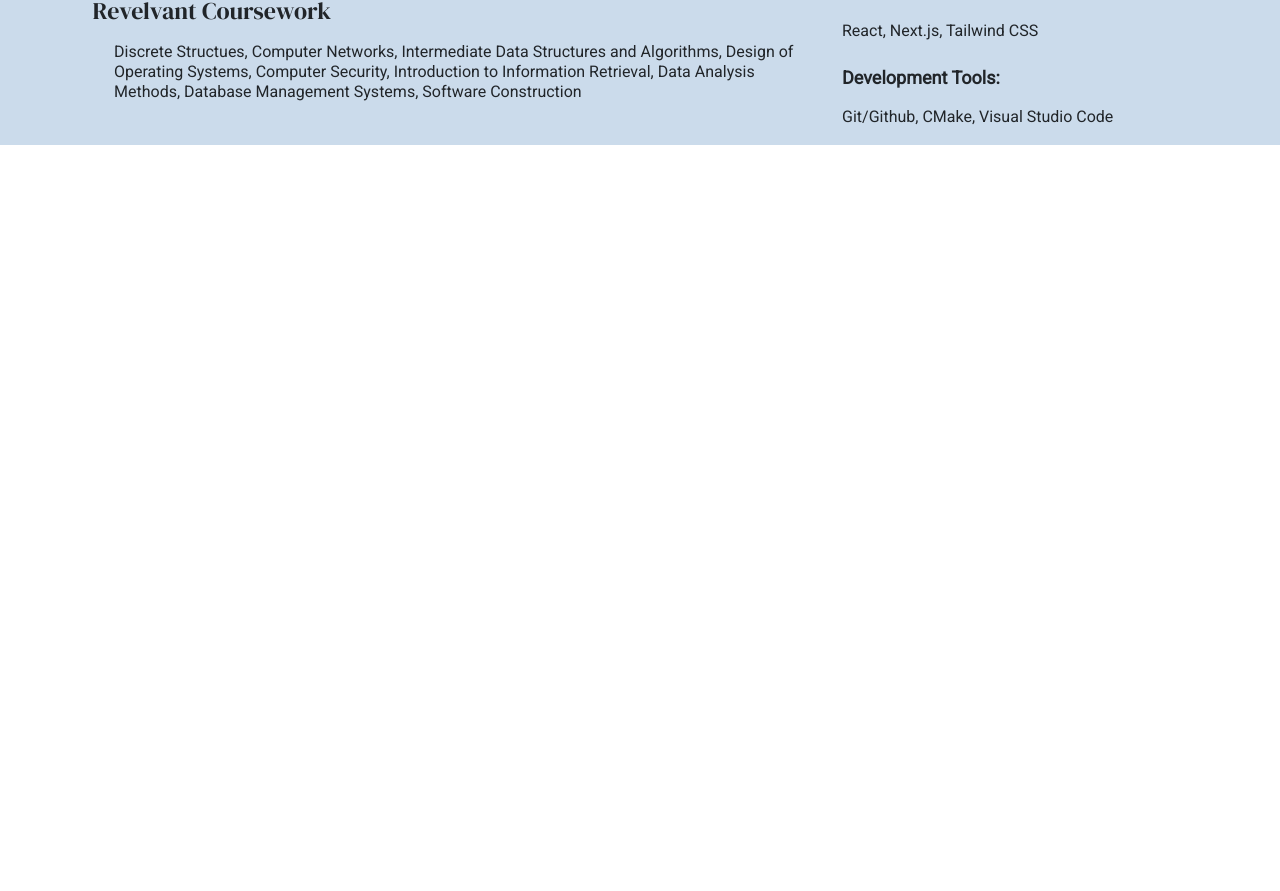
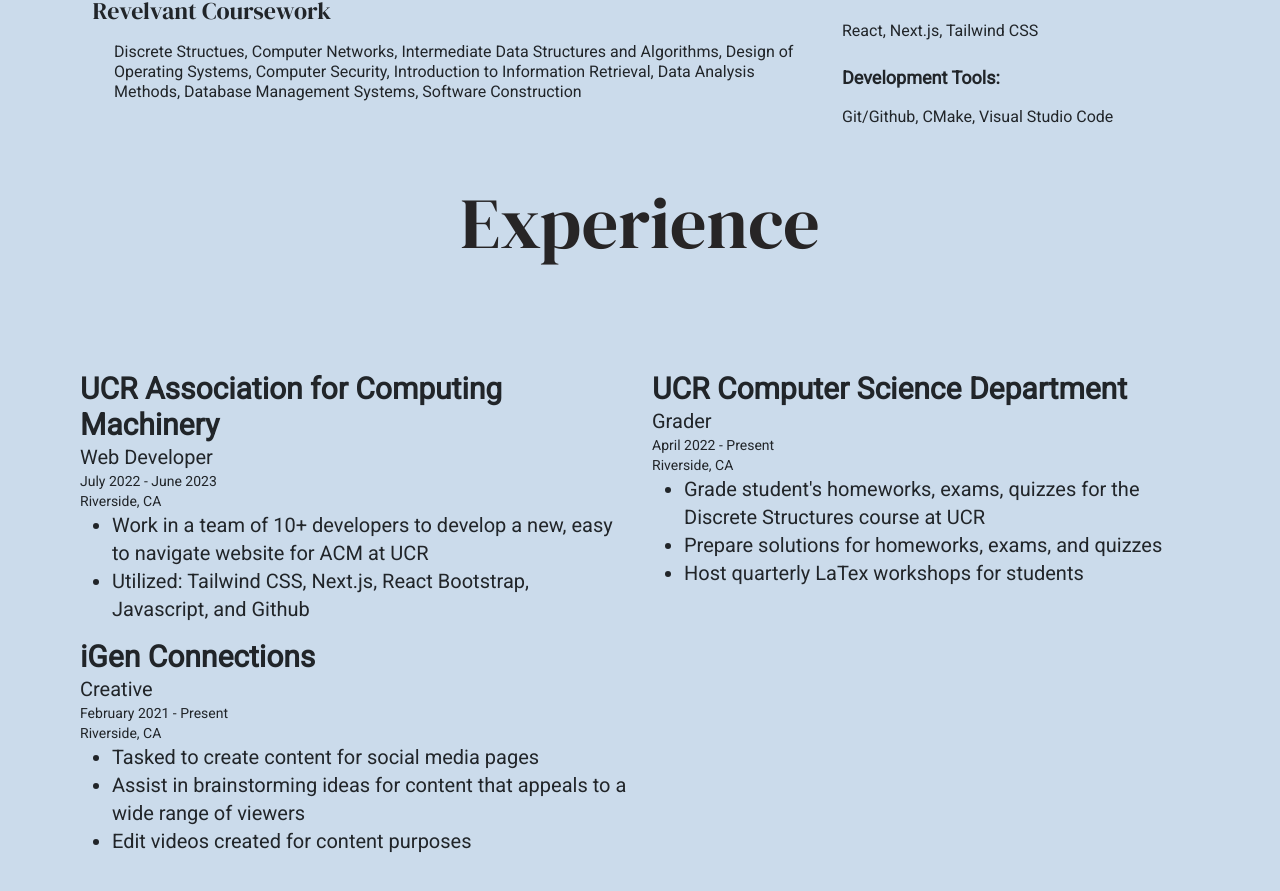
Before and after one commit to Sarah-Rami27/Sarah-Rami27.github.io, a Next.js app: page / in a window 1280 px wide. Shown: the part 1490-2381 px from the top of the page. Before the commit the page ends 1635 px from the top, so only its background shows below. Built offline with nearby package versions, Linux system fonts and the light colour scheme.

Commit message:
Added Experience Page

```diff
--- a/components/Experience.js
+++ b/components/Experience.js
@@ -1,7 +1,47 @@
 import React from "react";
+import experiences from "./data/experiences";
+import { Row, Col } from "react-bootstrap";
 
 const Experience = () => {
-  return <></>;
+  return (
+    <main className="bg-lightblue min-h-screen flex flex-col items-center justify-center">
+      <div className="px-20 mb-8">
+        <p className="text-6xl lg:text-7xl pb-24 text-darkbrown font-serif-display text-center">
+          Experience
+        </p>
+        <Row>
+          {experiences.map((experiences, index) => {
+            const evenIndex = index % 2 == 0;
+            const colSize = evenIndex ? 6 : 6;
+            return (
+              <Col xl={colSize} key={index} className="">
+                <div className="flex justify-between">
+                  <div className="text-xl">
+                    <p className="m-0 text-3xl font-semibold font-roboto ">
+                      {experiences.organization}
+                    </p>
+                    <p className="m-0 font-roboto">{experiences.role}</p>
+                    <p className="m-0 text-sm text-left font-roboto">
+                      {experiences.duration}
+                      <br />
+                      {experiences.location}
+                    </p>
+                    <ul className="list-disc">
+                      {experiences.description.map((description, index) => (
+                        <li className=" text-md font-roboto" key={index}>
+                          {description}
+                        </li>
+                      ))}
+                    </ul>
+                  </div>
+                </div>
+              </Col>
+            );
+          })}
+        </Row>
+      </div>
+    </main>
+  );
 };
 
 export default Experience;
--- /dev/null
+++ b/components/data/experiences.js
@@ -0,0 +1,36 @@
+const experiences = [
+  {
+    organization: "UCR Association for Computing Machinery",
+    role: "Web Developer",
+    location: "Riverside, CA",
+    duration: "July 2022 - June 2023",
+    description: [
+      "Work in a team of 10+ developers to develop a new, easy to navigate website for ACM at UCR",
+      "Utilized: Tailwind CSS, Next.js, React Bootstrap, Javascript, and Github",
+    ],
+  },
+  {
+    organization: "UCR Computer Science Department",
+    role: "Grader",
+    location: "Riverside, CA",
+    duration: "April 2022 - Present",
+    description: [
+      "Grade student's homeworks, exams, quizzes for the Discrete Structures course at UCR",
+      "Prepare solutions for homeworks, exams, and quizzes",
+      "Host quarterly LaTex workshops for students",
+    ],
+  },
+  {
+    organization: "iGen Connections",
+    role: "Creative",
+    location: "Riverside, CA",
+    duration: "February 2021 - Present",
+    description: [
+      "Tasked to create content for social media pages",
+      "Assist in brainstorming ideas for content that appeals to a wide range of viewers",
+      "Edit videos created for content purposes",
+    ],
+  },
+];
+
+export default experiences;
--- a/pages/index.js
+++ b/pages/index.js
@@ -1,12 +1,14 @@
 import React from "react";
 import Landing from "../components/Landing";
 import AboutMe from "../components/AboutMe";
+import Experience from "../components/Experience";
 
 const Index = () => {
   return (
     <div className="overflow-y-auto overflow-x-hidden">
       <Landing />
       <AboutMe />
+      <Experience />
     </div>
   );
 };
```
